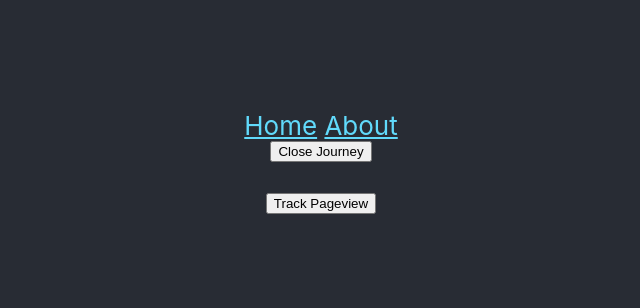
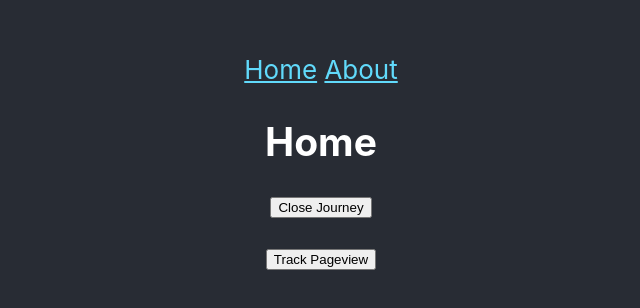
Before and after one commit to BranchMetrics/mparticle-react-app, a React (Create React App) app: page /home in a window 1280 px wide. Shown: the part 238-546 px from the top of the page, without its empty margins (319-959 px from the left). Built offline with nearby package versions, Linux system fonts and the light colour scheme; what @mparticle/web-sdk, branch-mparticle-web-kit would draw is missing.

Commit message:
Add a default route

```diff
--- a/src/About.js
+++ b/src/About.js
@@ -3,8 +3,13 @@ import './App.css';
 import 'branch-mparticle-web-kit';
 
 export default class About extends Component {
+  constructor(props) {
+    super(props)
+  }
+
   componentDidMount() {
     if (!window.branch) {
+      console.warn('window.branch not defined at component mount');
       return;
     }
 
--- a/src/App.js
+++ b/src/App.js
@@ -3,9 +3,10 @@ import About from './About';
 import Home from './Home';
 import {
   BrowserRouter as Router,
+  Redirect,
   Switch,
   Route,
-  Link
+  Link,
 } from 'react-router-dom';
 import 'branch-mparticle-web-kit';
 
@@ -24,16 +25,19 @@ export default function App() {
     <Router>
       <div className='App-header'>
         <nav>
-          <Link className='App-link' to='/'>Home</Link>
+          <Link className='App-link' to='/home'>Home</Link>
           &nbsp;
           <Link className='App-link' to='/about'>About</Link>
         </nav>
         <Switch>
-          <Route exact path='/'>
+          <Route path='/about'>
+            <About/>
+          </Route>
+          <Route path='/home'>
             <Home/>
           </Route>
-          <Route path='/about'>
-            <About/>
+          <Route path='/'>
+            <Redirect to='/home'/>
           </Route>
         </Switch>
         <button onClick={closeJourney}>
--- a/src/Home.js
+++ b/src/Home.js
@@ -3,8 +3,13 @@ import './App.css';
 import 'branch-mparticle-web-kit';
 
 export default class Home extends Component {
+  constructor(props) {
+    super(props)
+  }
+
   componentDidMount() {
     if (!window.branch) {
+      console.warn('window.branch not defined at component mount');
       return;
     }
 
```
